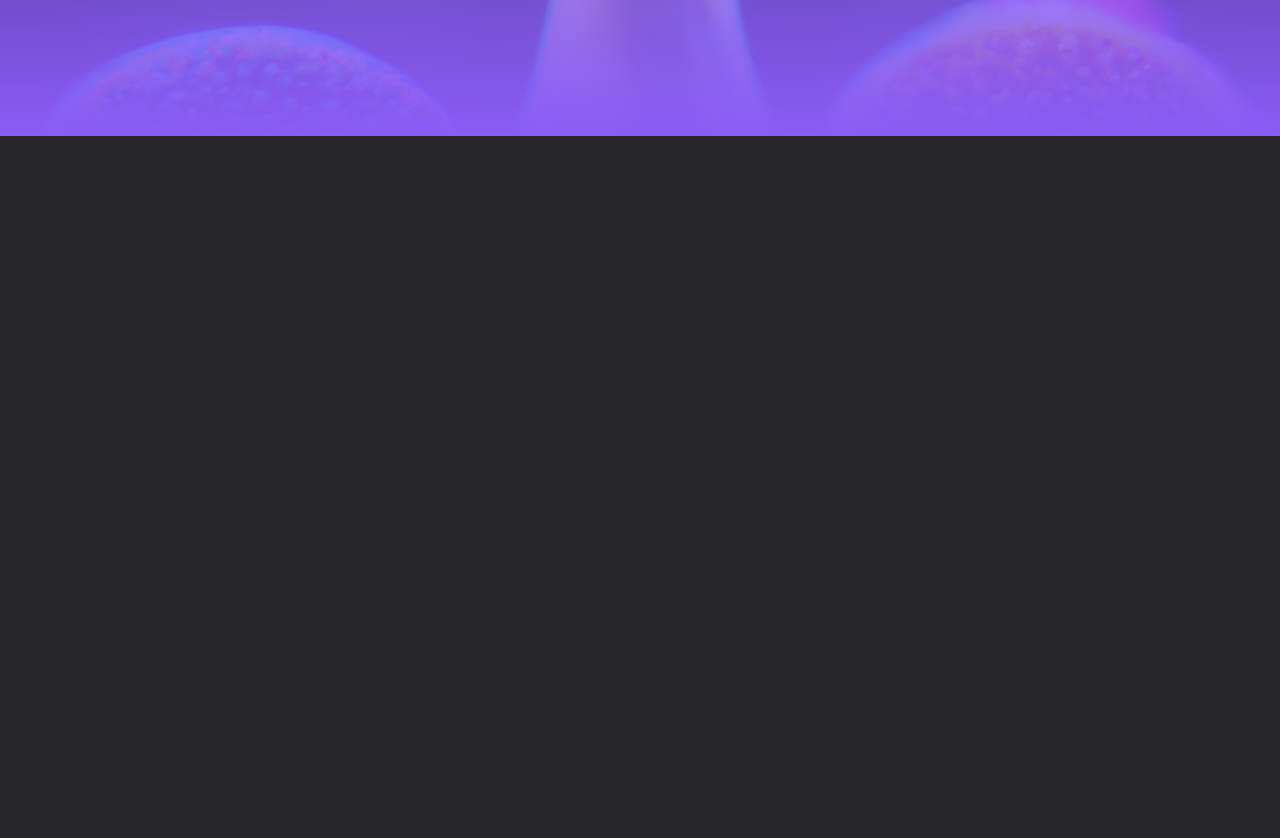
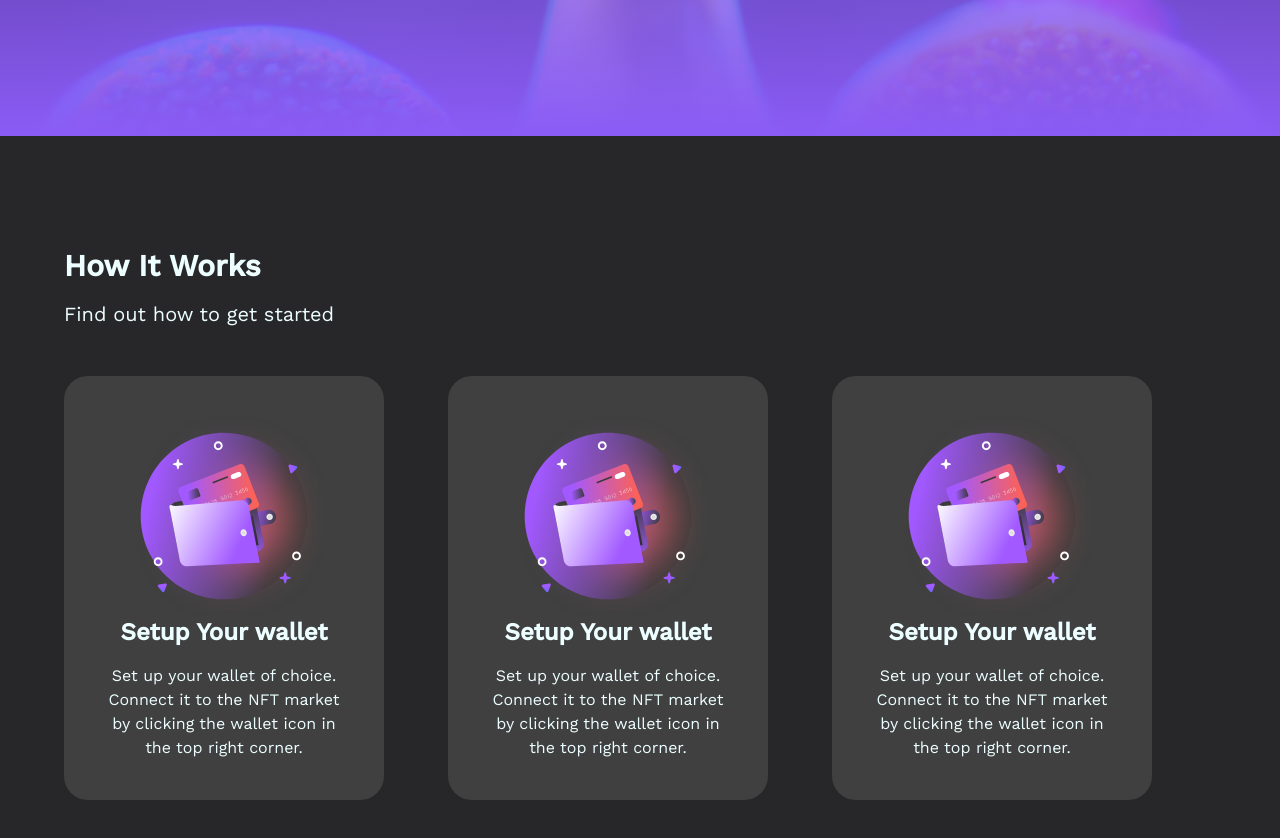
Before and after one commit to litvnvdev/nft-market-place, a Next.js app: page / in a window 1280 px wide. Shown: the part 5000-5838 px from the top of the page. Before the commit the page ends 5296 px from the top, so only its background shows below. Built offline with nearby package versions, Linux system fonts and the light colour scheme.

Commit message:
added HowItWorks and styled it

```diff
--- /dev/null
+++ b/app/components/HowItWorks/HowItWorks.tsx
@@ -0,0 +1,21 @@
+import HowItWorksCard from "./HowItWorksCard";
+
+const HowItWorks = () => {
+  return (
+    <section className="py-28">
+      <div className="container max-w-[72rem]">
+        <div className="flex flex-col gap-4 text-cyan-50 justify-start">
+          <h1 className="text-3xl font-semibold">How It Works</h1>
+          <h3 className="text-xl">Find out how to get started</h3>
+        </div>
+        <div className="mt-12 grid grid-cols-3 items-center">
+          <HowItWorksCard />
+          <HowItWorksCard />
+          <HowItWorksCard />
+        </div>
+      </div>
+    </section>
+  );
+};
+
+export default HowItWorks;
--- /dev/null
+++ b/app/components/HowItWorks/HowItWorksCard.tsx
@@ -0,0 +1,20 @@
+import Image from "next/image";
+
+const HowItWorksCard = () => {
+  return (
+    <div className="flex flex-col max-w-80 bg-neutral-700 rounded-3xl text-center">
+      <div className="flex flex-col px-10 py-10 items-center">
+      <Image src='/setup_Wallet_Icon.svg' alt="icon" width={200} height={250} />
+      <div className="text-cyan-50">
+        <h3 className="text-2xl font-semibold">Setup Your wallet</h3>
+        <p className="text-base mt-4">
+          Set up your wallet of choice. Connect it to the NFT market by clicking
+          the wallet icon in the top right corner.
+        </p>
+      </div>
+      </div>
+    </div>
+  );
+};
+
+export default HowItWorksCard;
--- a/app/components/NFTHighlight/NFTHighlight.tsx
+++ b/app/components/NFTHighlight/NFTHighlight.tsx
@@ -2,7 +2,7 @@ import Timer from "./Timer";
 
 const NFTHighlight = () => {
   return (
-    <section className="my-40 max-w-full h-dvh bg-[url(/NFT_highlight.png)] bg-no-repeat bg-center bg-cover ">
+    <section className="mt-40 max-w-full h-dvh bg-[url(/NFT_highlight.png)] bg-no-repeat bg-center bg-cover ">
       <div className="max-w-full h-full container  bg-gradient-to-b from-transparent to-violet-500">
         <div className="max-w-[72rem] container h-full flex justify-between text-cyan-50 items-end pb-40">
           <div className="flex flex-col gap-8">
--- a/app/page.tsx
+++ b/app/page.tsx
@@ -5,6 +5,7 @@ import TopCreators from "./components/TopCreators/TopCreators";
 import Categories from "./components/Categories/Categories";
 import DiscoverNFTs from "./components/DiscoverNFTs/DiscoverNFTs";
 import NFTHighlight from "./components/NFTHighlight/NFTHighlight";
+import HowItWorks from "./components/HowItWorks/HowItWorks";
 
 export default function Home() {
   return (
@@ -18,6 +19,7 @@ export default function Home() {
         <DiscoverNFTs />
       </main>
       <NFTHighlight />
+      <HowItWorks />
     </>
   );
 }
```
Also changed, not shown: public/setup_Wallet_Icon.svg (added).
